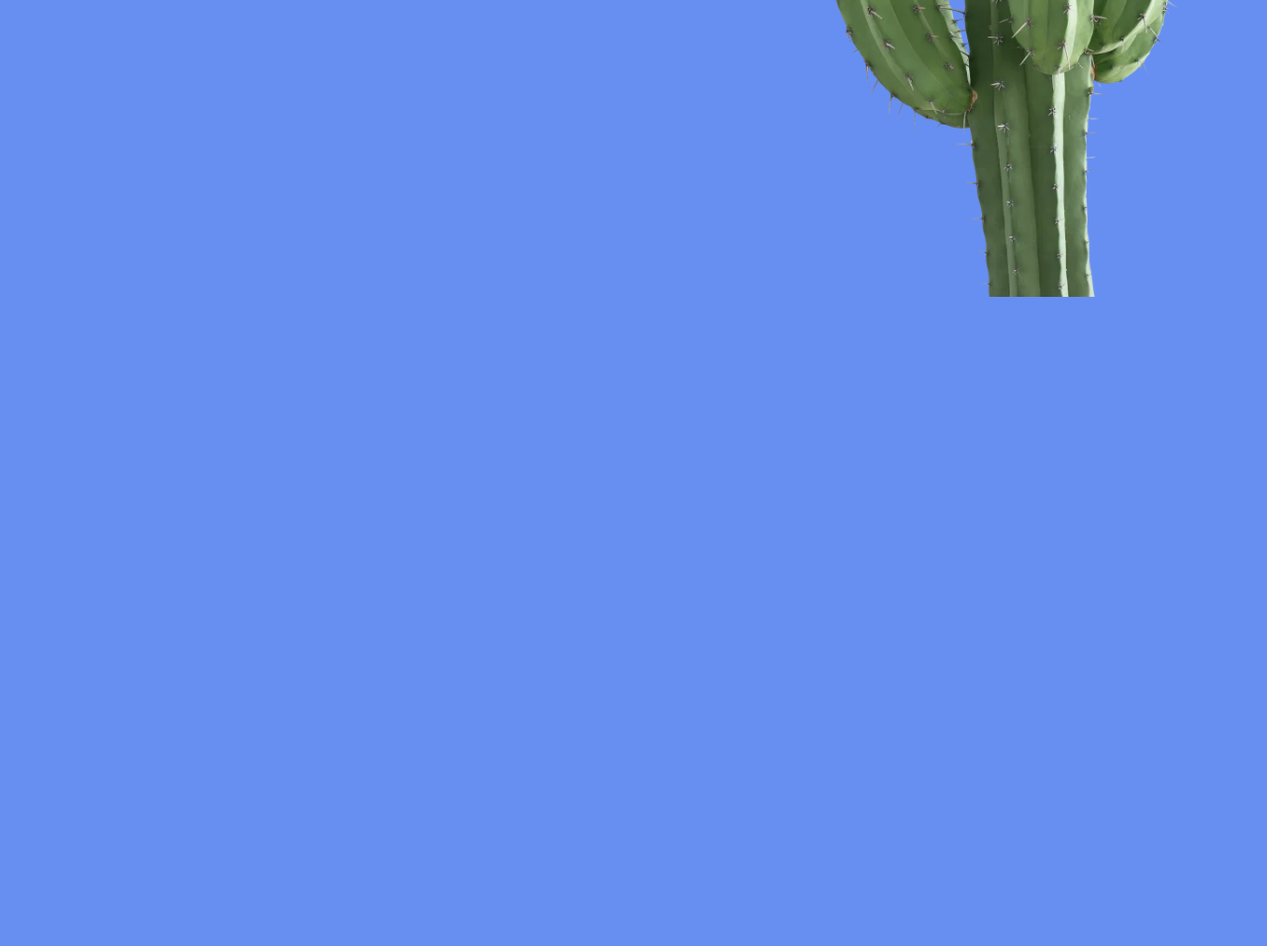
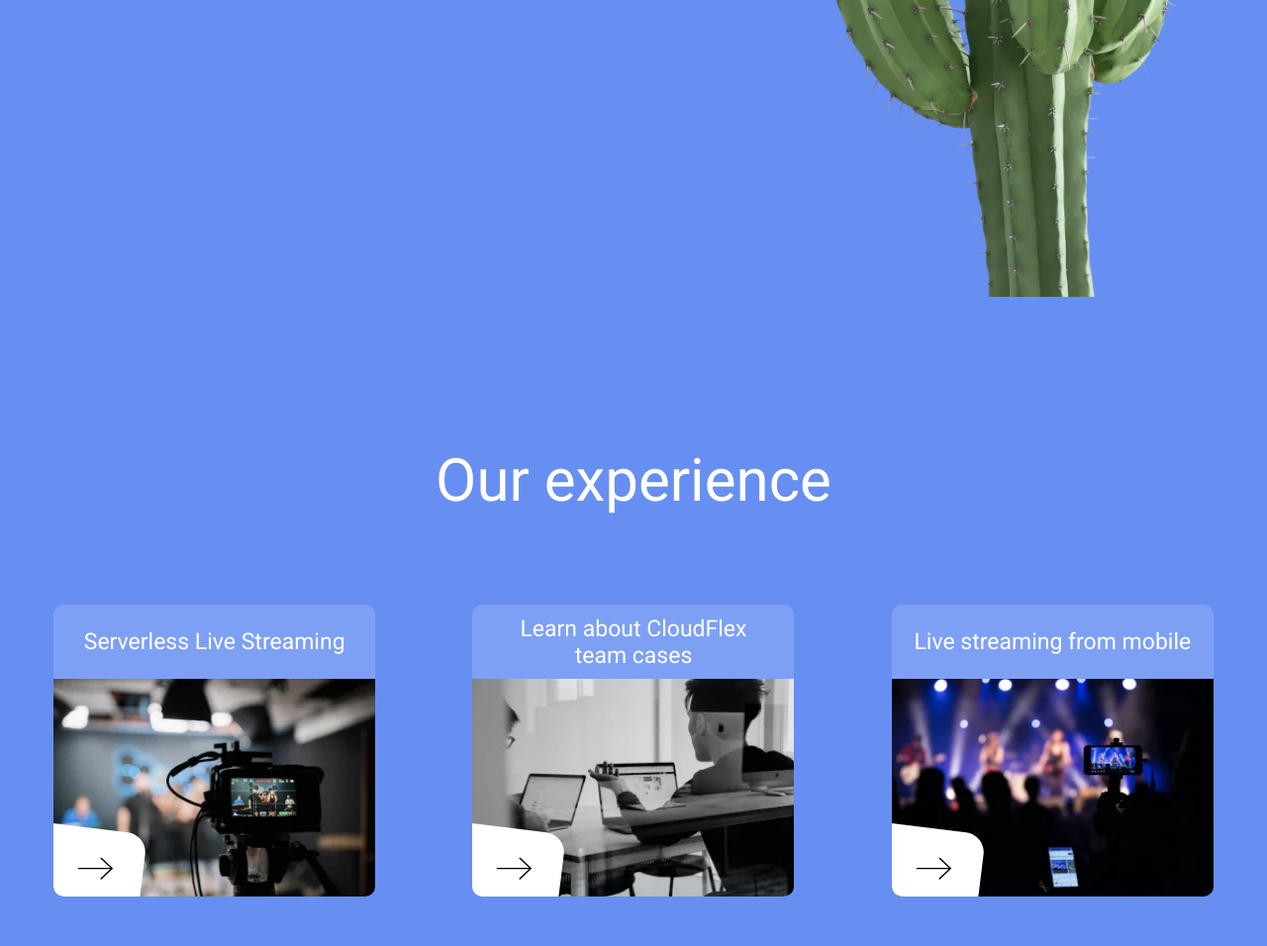
Before and after one commit to AlmakaevAndrey/landing_live_streaming, a website built with Parcel: page index.html in a window 1280 px wide. Shown: the part 3628-4584 px from the top of the page at 99% size. Before the commit the page ends 3928 px from the top, so only its background shows below. Built offline with nearby package versions, Linux system fonts and the light colour scheme.

Commit message:
experience commit

```diff
--- a/index.html
+++ b/index.html
@@ -159,6 +159,47 @@
                 </div>
             </div>
         </section>
+
+        <section class="experience" aria-label="experience section"></section>
+        <div class="container">
+            <div class="experience">
+                <h2 class="experience__title">Our experience</h2>
+
+                <div class="experience__cards-wrapper">
+                    <figure class="img-card">
+                        <h3 class="img-card__title">Serverless Live Streaming</h3>
+                        <img src="assets/img/card_shoting.webp" alt="card_shooting img" class="img-card__preview">
+                        <button class="img-card__btn">
+                            <svg class="img-card__btn-icon" aria-label="arrow img">
+                                <use href="assets/sprites.svg#arrow-icon"></use>
+                            </svg>
+                        </button>
+                    </figure>
+
+                    <figure class="img-card">
+                        <h3 class="img-card__title">
+                            <span>Learn about CloudFlex</span>
+                            <span>team cases</span></h3>
+                        <img src="assets/img/card_working.webp" alt="card_working img" class="img-card__preview">
+                        <button class="img-card__btn">
+                            <svg class="img-card__btn-icon" aria-label="arrow img">
+                                <use href="assets/sprites.svg#arrow-icon"></use>
+                            </svg>
+                        </button>
+                    </figure>
+
+                    <figure class="img-card">
+                        <h3 class="img-card__title">Live streaming from mobile</h3>
+                        <img src="assets/img/card_filming.webp" alt="card_filming img" class="img-card__preview">
+                        <button class="img-card__btn">
+                            <svg class="img-card__btn-icon" aria-label="arrow img">
+                                <use href="assets/sprites.svg#arrow-icon"></use>
+                            </svg>
+                        </button>
+                    </figure>
+                </div>
+            </div>
+        </div>
     </main>
 </body>
 </html>
--- a/styles/_cards.scss
+++ b/styles/_cards.scss
@@ -55,3 +55,66 @@
 
     }
 }
+
+.img-card {
+    width: 325px;
+    height: 295px;
+    position: relative;
+    border-radius: 10px;
+    background-color: color.adjust(v.$color__white, $alpha: -0.85);
+    @include m.d-flex(space-between, center, nowrap, column, 0, 0);
+    overflow: hidden;
+    flex-shrink: 0;
+
+    &__title {
+        @include m.font(23px, 400, v.$color__white);
+        @include m.d-flex(center, center, nowrap, column, 0, 0);
+        // flex-shrink: 0;
+        flex-grow: 1;
+    }
+
+    &__preview {
+        width: 100%;
+        height: 220px;
+    }
+
+    &__btn {
+        @include m.position(absolute, 1, -1, bottom, left, -20px, -30px);
+        width: 120px;
+        height: 90px;
+        border-radius: 20px;
+        border: none;
+        background-color: v.$color__white;
+        rotate: z 7deg;
+        transition: rotate .2s;
+
+
+        &-icon{
+            width: 36px;
+            height: 23px;
+            fill: v.$color__black;
+            rotate: z -7deg;
+            translate: 12px -3px;
+        }
+
+        &:hover {
+            cursor: pointer;
+            rotate: z 7deg;
+            scale: 1.3;
+
+            .img-card_btn-icon {
+                rotate: z -7deg;
+                translate: 17px -px;
+            }
+        }
+    }
+
+    &:hover {
+        cursor: pointer;
+        box-shadow: 0 8px 20px 12px rgba(0,0,0,.15), inset 0 -5px 70px 25px rgba(0,0,0,.2);
+    }
+
+    @media (max-width: v.$media_min) {
+        width: 300px;
+    }
+}
--- /dev/null
+++ b/styles/_experience.scss
@@ -0,0 +1,23 @@
+@use 'variables' as v;
+@use 'mixins'as m;
+
+.experience {
+    padding: 50px 0;
+    margin: 0 auto;
+    text-align: center;
+    @include m.d-flex(start, center, nowrap, column, 0, 90px);
+
+    &__title {
+        @include m.font(60px, 400, v.$color__white);
+
+        @media (max-width: v.$media_sm) {
+            @include m.font(35px,400,v.$color__white);
+        }
+    }
+
+    &__cards-wrapper {
+        @include m.d-flex(space-around, center, wrap, row, 20px, 55px);
+        width: 100%;
+        padding: 0 15px;
+    }
+}
--- a/styles/_importer.scss
+++ b/styles/_importer.scss
@@ -2,5 +2,6 @@
 @forward 'header';
 @forward 'hero';
 @forward 'work';
-@forward '_cards';
+@forward 'cards';
 @forward 'about';
+@forward 'experience';
```
Also changed, not shown: assets/img/card_filming.webp (added), assets/img/card_shoting.webp (added), assets/img/card_working.webp (added), dist/index.css, 1 other file.
